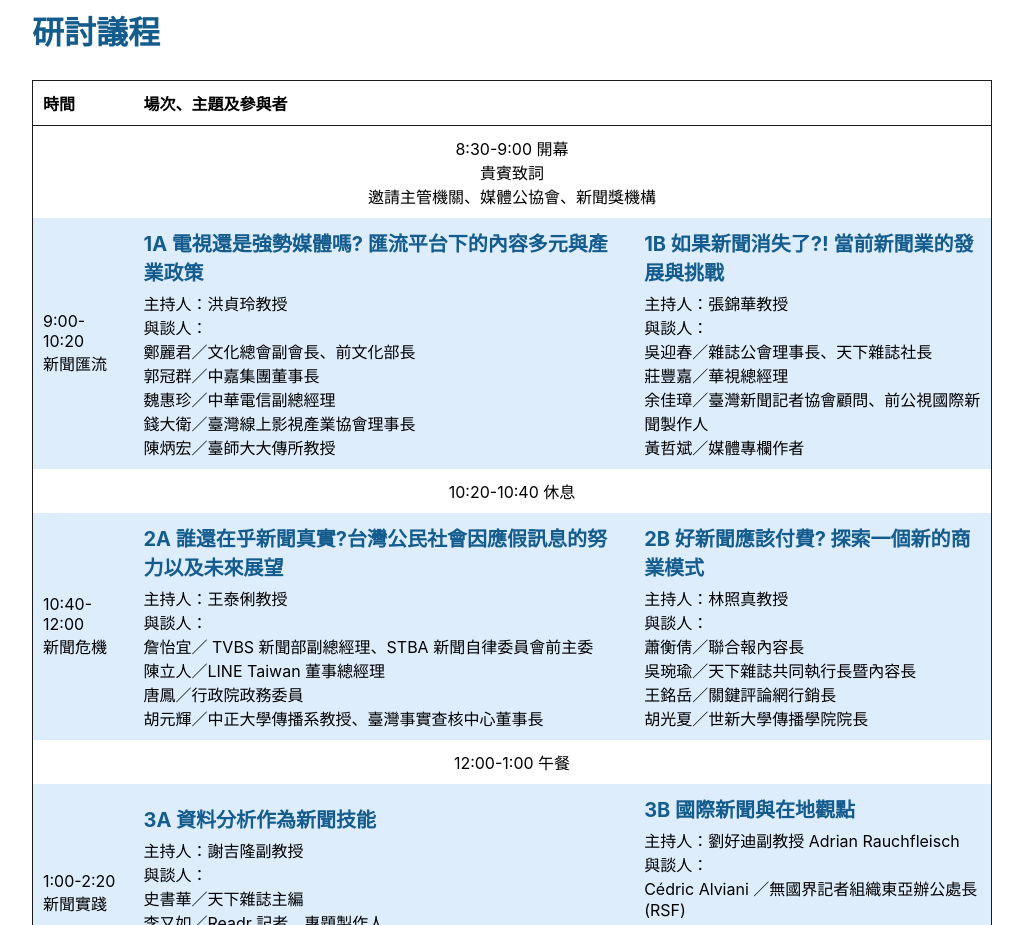
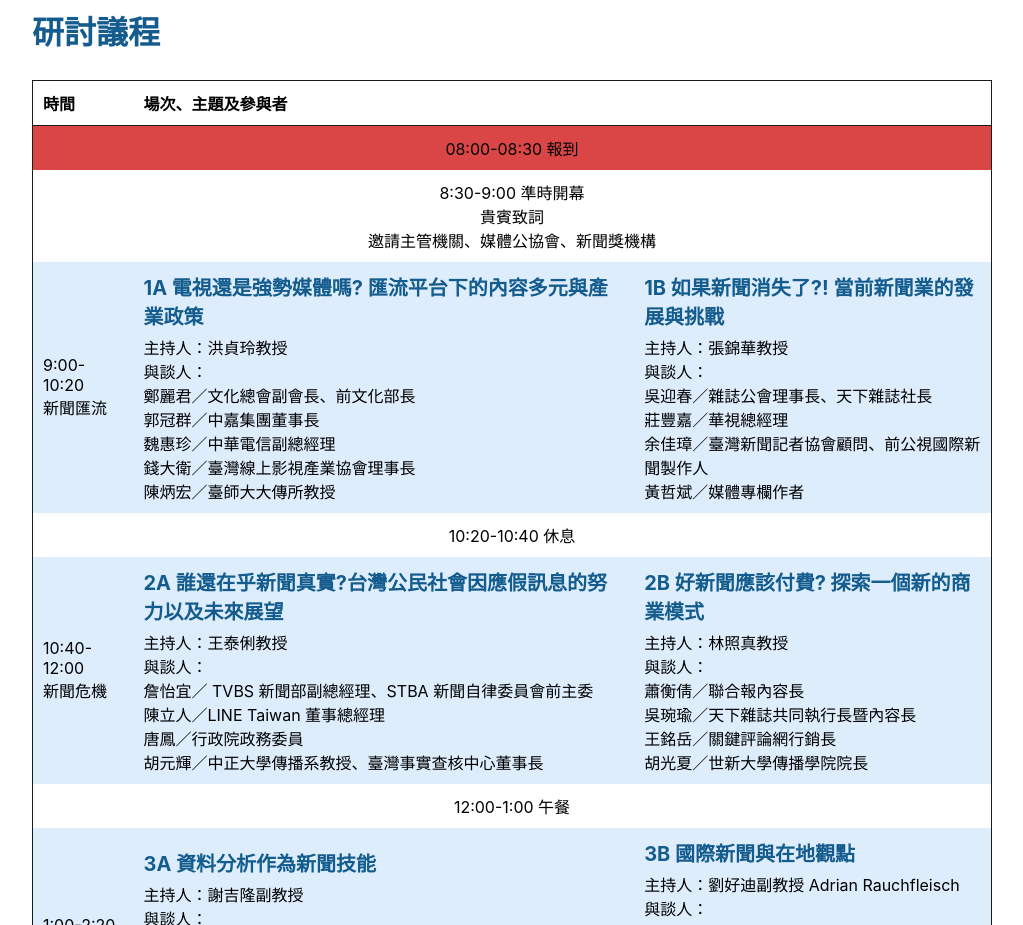
Before and after one commit to ntujour/forum30, a React (Create React App) app: page / in a window 1280 px wide. Shown: the part 1720-2645 px from the top of the page, without its empty margins (128-1151 px from the left). Built offline with nearby package versions, Linux system fonts and the light colour scheme.

Commit message:
fix: revise Agenda infos

```diff
--- a/src/components/Agenda/Style.css
+++ b/src/components/Agenda/Style.css
@@ -15,8 +15,12 @@ table thead tr {
   border-bottom: 1px solid rgb(27, 27, 27);
 }
 
-table tbody tr:nth-child(even) {
+table tbody tr:nth-child(odd) {
   background-color: rgb(221, 237, 252);
+}
+
+table tbody tr:first-child {
+  background-color: rgb(218, 70, 70);
 }
 
 table p {
--- a/src/components/Agenda/index.jsx
+++ b/src/components/Agenda/index.jsx
@@ -16,7 +16,12 @@ const Agenda = () => {
       <tbody>
         <tr>
           <td colSpan='3'>
-            <p className='text-center'>8:30-9:00 開幕</p>
+            <p className='text-center'>08:00-08:30 報到</p>
+          </td>
+        </tr>
+        <tr>
+          <td colSpan='3'>
+            <p className='text-center'>8:30-9:00 準時開幕</p>
             <p className='text-center'>貴賓致詞</p>
             <p className='text-center'>邀請主管機關、媒體公協會、新聞獎機構</p>
           </td>
@@ -180,7 +185,12 @@ const Agenda = () => {
       <tbody>
         <tr>
           <td colSpan='3'>
-            <p className='text-center'>8:30-9:00 開幕</p>
+            <p className='text-center'>08:00-08:30 報到</p>
+          </td>
+        </tr>
+        <tr>
+          <td colSpan='3'>
+            <p className='text-center'>8:30-9:00 準時開幕</p>
             <p className='text-center'>貴賓致詞</p>
             <p className='text-center'>邀請主管機關、媒體公協會、新聞獎機構</p>
           </td>
```
